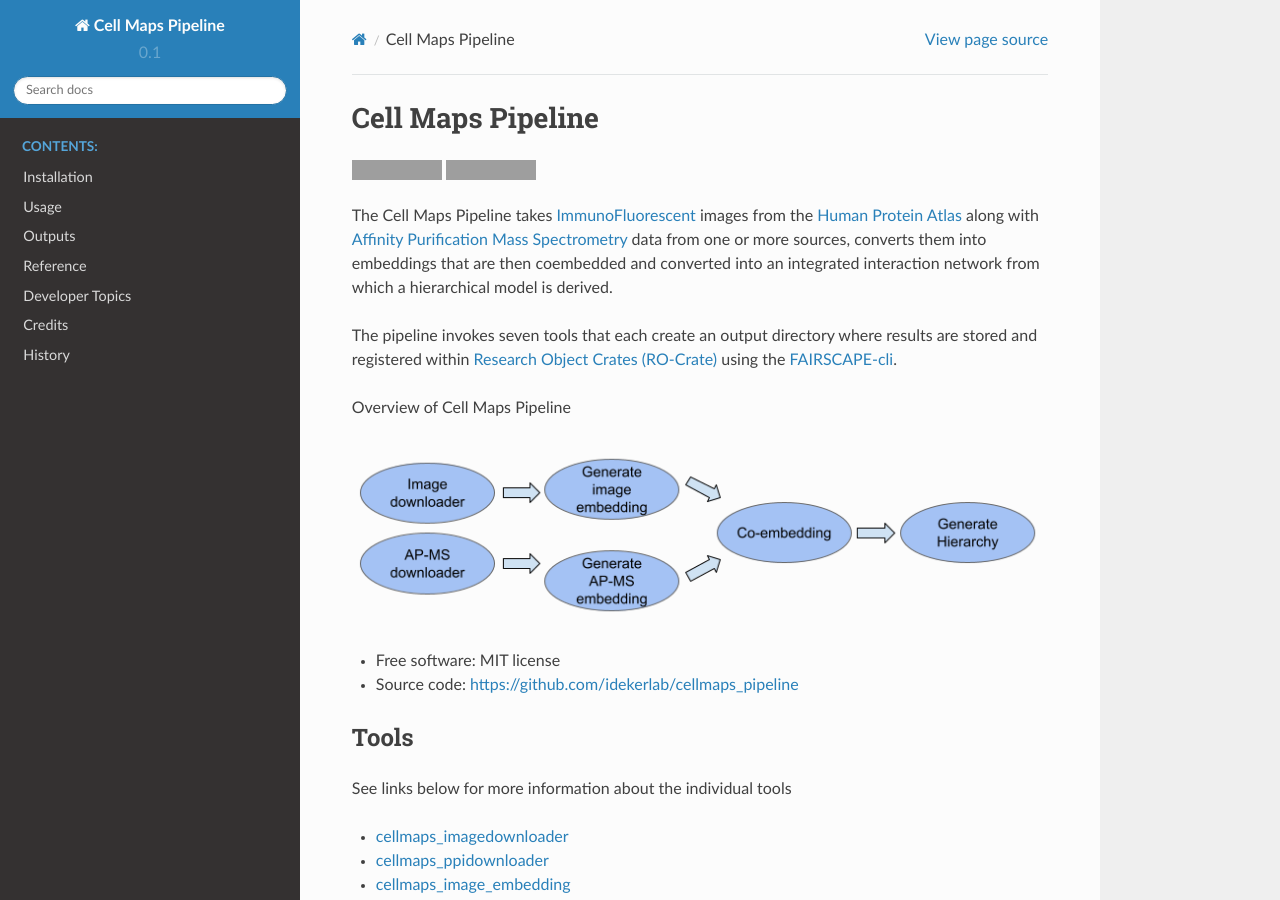
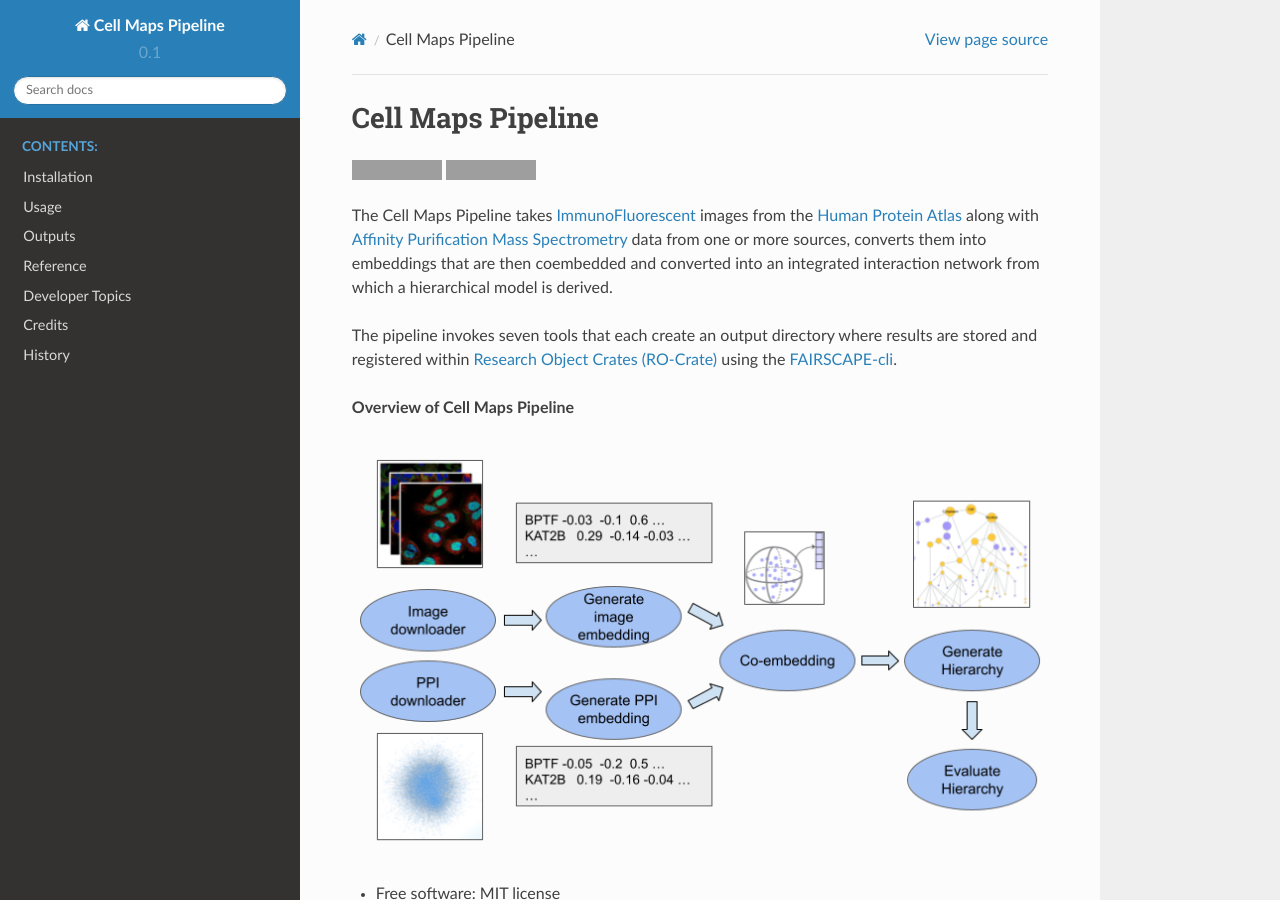
Before and after one commit to idekerlab/cellmaps_pipeline, a Sphinx documentation site: the page built from docs/index.rst, in a window 1280 px wide and 900 px high. Built offline with Sphinx 7.4.7 and the Read the Docs theme 2.0.0, drawn with Linux system fonts in a browser that asks for light colours; grey boxes are pictures that could not be loaded.

```diff
--- a/docs/index.rst
+++ b/docs/index.rst
@@ -20,14 +20,13 @@ The pipeline invokes seven tools that each create an output directory where resu
 stored and registered within `Research Object Crates (RO-Crate) <https://www.researchobject.org/ro-crate>`__ using
 the `FAIRSCAPE-cli <https://pypi.org/project/fairscape-cli>`__.
 
-Overview of Cell Maps Pipeline
+**Overview of Cell Maps Pipeline**
 
 .. image:: images/pipeline_overview.png
   :alt: Overview of Cell Maps Pipeline which shows PPI and image download followed by embedding, coembedding, and finally hierarchy generation
 
 ..
     The pipeline_overview.png image is from this google doc: https://docs.google.com/drawings/d/1pAqQkmg8hRh7ySkgu5PVY7Hu4pwMyejAzAYzGge0ilU/edit
-
 
 * Free software: MIT license
 * Source code: https://github.com/idekerlab/cellmaps_pipeline
```
Also changed, not shown: docs/images/pipeline_overview.png.
